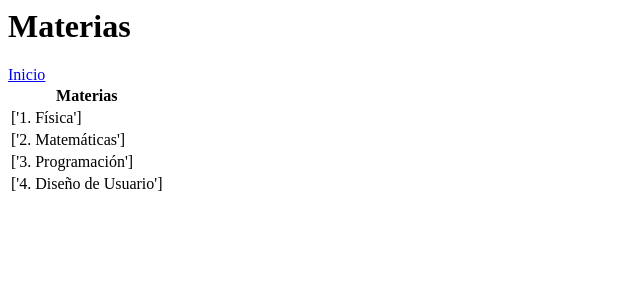
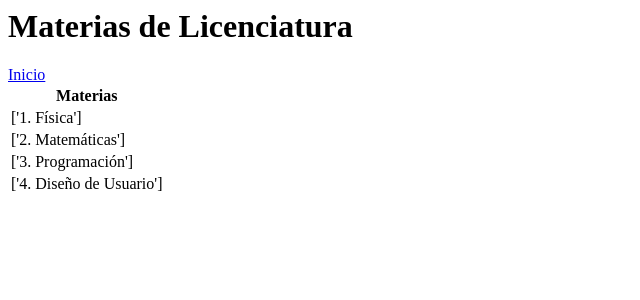
Before and after one commit to Issybel04/mi_primer_repositorio, a Flask app: page /materias in a window 1280 px wide. Shown: the top 300 px of the page, without its empty margins (0-640 px from the left). Run offline with Flask 3, Linux system fonts and the light colour scheme.

Commit message:
cambio de título

```diff
--- a/templates/materias.html
+++ b/templates/materias.html
@@ -1,4 +1,4 @@
-<h1>Materias</h1>
+<h1>Materias de Licenciatura</h1>
 <a href="/">Inicio</a>
 <table>
   <thead>
```
